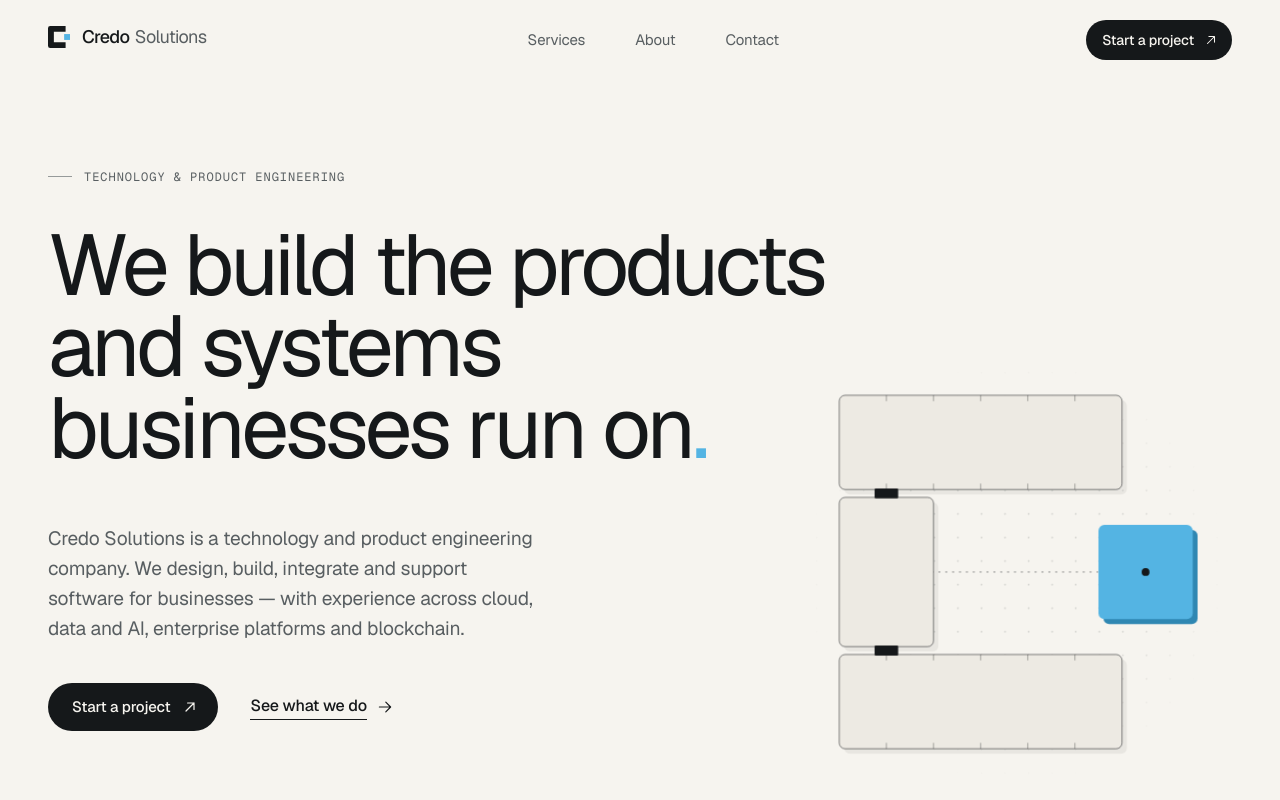
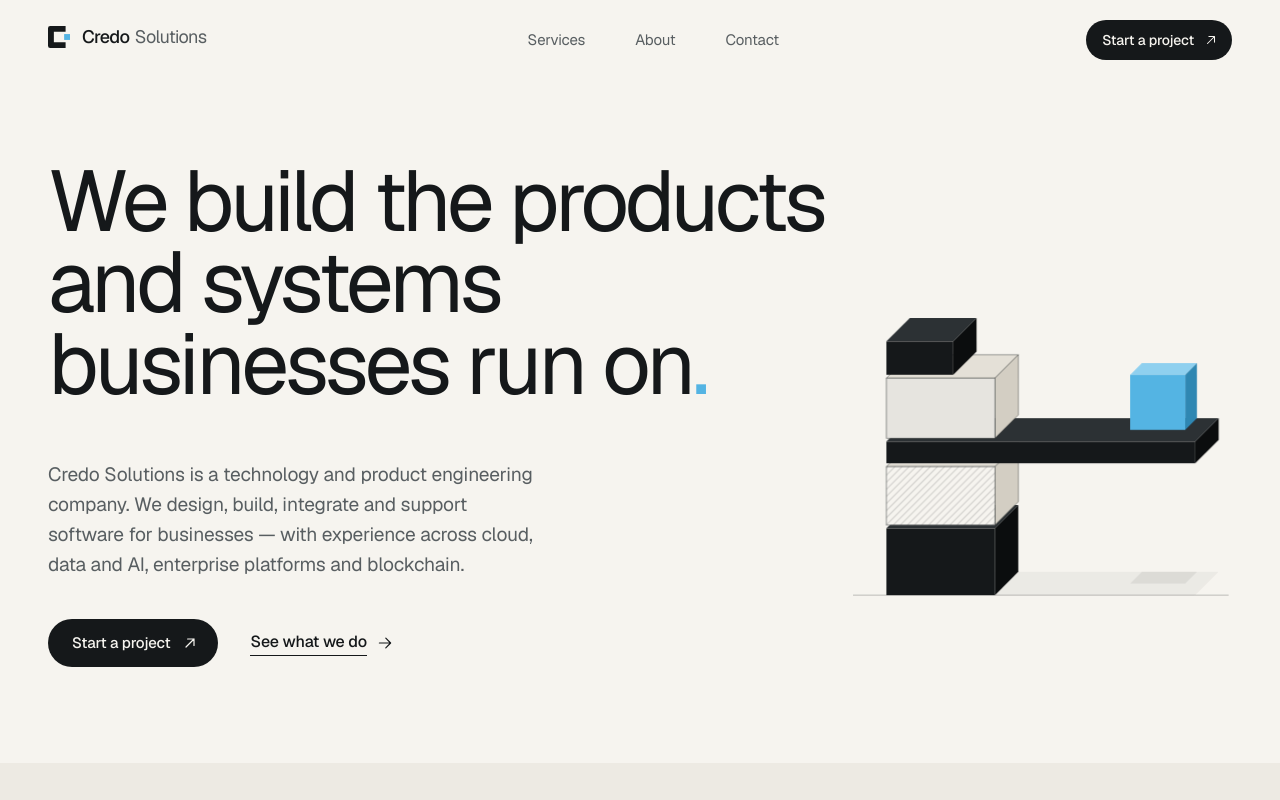
Before and after one commit to Banxxgit/credo-solutions, a React (Vite) app: page / in a window 1280 px wide. Shown: the top 800 px of the page. Built offline with nearby package versions, Linux system fonts and the light colour scheme; the HTML template or start-up script is replaced by a standard one.

Commit message:
Refine Credo hero presentation

```diff
--- a/src/components/CredoSystem.jsx
+++ b/src/components/CredoSystem.jsx
@@ -1,61 +1,58 @@
 import { useEffect, useRef, useState } from 'react';
 
 /**
- * Hero figure: the Credo mark drawn as a working system.
+ * Hero figure — "the cantilever".
  *
- * Same geometry as CredoMark (30-unit grid, 8-unit stroke) at 12×:
- *   top arm  — Applications
- *   spine    — Integration: APIs, data & AI (joins the arms)
- *   base     — Cloud infrastructure
- *   module   — the product: docked in the opening, reaching past it
+ * What Credo does, not who Credo is: a product carried out into open
+ * space by an engineered system. Drawn in oblique projection.
  *
- * Motion (CSS only, see index.css "Hero system"):
- *   entrance — base, spine, then top arm assemble; the product docks.
- *   idle     — every 7s a signal leaves applications and infrastructure,
- *              meets in the spine and arrives at the product together.
- *   hover    — pieces part slightly (exploded view) to show the joints.
- * Reduced motion shows the assembled, resting state only.
+ *   core     strata of different materials — separate capabilities —
+ *            assembled into one load-bearing mass
+ *   slab     anchored inside the core, reaching out over open space
+ *   product  the only colour, carried at the slab's tip
+ *
+ * Choreography (CSS, index.css "Hero figure"):
+ *   1. the parts lie scattered; the lower strata move in and seat
+ *   2. the slab extends out of the core
+ *   3. the upper strata seat on it, locking it in
+ *   4. the product emerges from the core and travels to the tip
+ *   5. the slab takes the load, flexes once and holds
+ * Idle, once every 14s: a stratum re-seats (the system is maintained while it
+ * runs) and the product registers it. Otherwise still.
+ * Reduced motion shows the resolved state. Ink uses currentColor.
  */
 
-const K = 12; // scale from the 30-unit logo grid
-const O = 40; // outer margin
-const u = (n) => O + n * K; // logo units → figure units
-const STROKE = 8 * K; // 96
-const J = 8; // joint gap between pieces
+const D = 28; // depth of the oblique projection (up and to the right)
+const GROUND = 380;
+const CORE = { x0: 70, x1: 200 };
+const SLAB = { y0: 196, y1: 222, x1: 440 };
+const PRODUCT = { x: 348, s: 66, d: 14 };
+const EMERGE_FROM = 214; // product starts at the core's face
 
-const spineX = u(4); // centre line of the spine
-const meetY = u(15); // centre line of the product
-const productX = u(22);
+// Strata, bottom to top. `x1` lets the top block step in.
+// `from` is where each part lies before assembly: [x, y, rotation].
+const STRATA = [
+  { id: 's1', y0: 300, y1: GROUND, m: 'solid', from: [-34, 0, 0], i: 0 },
+  { id: 's2', y0: 226, y1: 296, m: 'hatch', from: [96, 40, -7], i: 1, reseat: true },
+  { id: 's3', y0: 120, y1: 192, m: 'tint', from: [150, 30, 5], i: 3 },
+  { id: 's4', y0: 76, y1: 116, m: 'solid', from: [250, 150, -9], i: 4, x1: 150 },
+];
 
-// Signal paths — equal length, so both arrive at the product together.
-const fromApps = `M${u(23)} ${u(4)}H${spineX}V${meetY}H${productX}`;
-const fromInfra = `M${u(23)} ${u(26)}H${spineX}V${meetY}H${productX}`;
+const pts = (...p) => p.map(([x, y]) => `${x},${y}`).join(' ');
 
-const rr = (x0, y0, w, h, r = 6) =>
-  `M${x0 + r} ${y0}h${w - 2 * r}a${r} ${r} 0 0 1 ${r} ${r}v${h - 2 * r}a${r} ${r} 0 0 1 -${r} ${r}h-${w - 2 * r}a${r} ${r} 0 0 1 -${r} -${r}v-${h - 2 * r}a${r} ${r} 0 0 1 ${r} -${r}Z`;
-
-/** Ruler ticks every 4 logo units along a horizontal arm. */
-function ArmTicks({ top, to }) {
-  const lines = [];
-  for (let n = 4; n < to; n += 4) {
-    const px = u(n);
-    lines.push(<line key={`t${n}`} x1={px} y1={top} x2={px} y2={top + 6} />);
-    lines.push(<line key={`b${n}`} x1={px} y1={top + STROKE - 6} x2={px} y2={top + STROKE} />);
-  }
+/** Front, top and right faces of an oblique box. */
+function Box({ x0, x1, y0, y1, d = D, m }) {
+  const front = { solid: 'currentColor', hatch: 'url(#em-hatch)', tint: 'var(--em-tint)' }[m];
+  const top = m === 'solid' ? 'var(--em-solid-top)' : 'var(--em-light-top)';
+  const side = m === 'solid' ? 'var(--em-solid-side)' : 'var(--em-light-side)';
+  const line = m === 'solid' ? 'none' : 'currentColor';
   return (
-    <g stroke="#15181A" strokeOpacity="0.35" strokeWidth="1">
-      {lines}
-    </g>
-  );
-}
-
-function Piece({ d, className, children }) {
-  return (
-    <g className={className}>
-      <path d={d} transform="translate(5 5)" fill="#15181A" fillOpacity="0.06" />
-      <path d={d} fill="#EDEAE3" stroke="#15181A" strokeOpacity="0.55" strokeWidth="1" />
-      {children}
-    </g>
+    <>
+      <polygon points={pts([x0, y0], [x0 + d, y0 - d], [x1 + d, y0 - d], [x1, y0])} fill={top} stroke={line} strokeOpacity="0.45" strokeLinejoin="round" />
+      <polygon points={pts([x1, y0], [x1 + d, y0 - d], [x1 + d, y1 - d], [x1, y1])} fill={side} stroke={line} strokeOpacity="0.45" strokeLinejoin="round" />
+      {m !== 'solid' && <rect x={x0} y={y0} width={x1 - x0} height={y1 - y0} fill="var(--em-paper)" />}
+      <rect x={x0} y={y0} width={x1 - x0} height={y1 - y0} fill={front} stroke={line} strokeOpacity="0.5" />
+    </>
   );
 }
 
@@ -63,7 +60,7 @@ export default function CredoSystem({ className = '' }) {
   const ref = useRef(null);
   const [paused, setPaused] = useState(false);
 
-  // Pause the idle loop while the figure is off screen.
+  // Pause the idle event while the figure is off screen.
   useEffect(() => {
     const node = ref.current;
     if (!node || !('IntersectionObserver' in window)) return undefined;
@@ -72,108 +69,73 @@ export default function CredoSystem({ className = '' }) {
     return () => io.disconnect();
   }, []);
 
-  const label = 'cs-label font-mono text-[11px] uppercase tracking-[0.08em]';
-  const size = 30 * K + 2 * O;
+  const p = { x0: PRODUCT.x + PRODUCT.d, y1: SLAB.y0 - PRODUCT.d };
+  const strata = (filter) =>
+    STRATA.filter(filter).map((s) => (
+      <g
+        key={s.id}
+        className="em-stratum"
+        style={{ '--fx': `${s.from[0]}px`, '--fy': `${s.from[1]}px`, '--fr': `${s.from[2]}deg`, '--i': s.i }}
+      >
+        <g className={s.reseat ? 'em-reseat' : undefined}>
+          <Box x0={CORE.x0} x1={s.x1 ?? CORE.x1} y0={s.y0} y1={s.y1} m={s.m} />
+        </g>
+      </g>
+    ));
 
   return (
     <svg
       ref={ref}
-      viewBox={`0 0 ${size} ${size}`}
-      className={`cs h-auto w-full overflow-visible ${className}`}
+      viewBox="24 36 460 352"
+      className={`em h-auto w-full overflow-visible text-ink ${className}`}
       data-paused={paused || undefined}
       role="img"
-      aria-label="The Credo mark drawn as a system: applications, an integration layer for data and AI, and cloud infrastructure join to support a product."
+      aria-label="A cantilevered structure: a core assembled from different layers holds a slab that reaches out over open space, carrying a blue product at its tip."
     >
       <defs>
-        <pattern id="cs-dots" width="24" height="24" patternUnits="userSpaceOnUse" x={O} y={O}>
-          <circle cx="0.75" cy="0.75" r="0.9" fill="#15181A" fillOpacity="0.16" />
+        <pattern id="em-hatch" width="6" height="6" patternUnits="userSpaceOnUse" patternTransform="rotate(45)">
+          <line x1="0" y1="0" x2="0" y2="6" stroke="currentColor" strokeOpacity="0.42" />
         </pattern>
-        <radialGradient id="cs-fade">
-          <stop offset="0.55" stopColor="#fff" />
-          <stop offset="1" stopColor="#fff" stopOpacity="0" />
-        </radialGradient>
-        <mask id="cs-mask">
-          <rect width="100%" height="100%" fill="url(#cs-fade)" />
-        </mask>
       </defs>
 
-      {/* engineering grid */}
-      <rect className="cs-grid" width="100%" height="100%" fill="url(#cs-dots)" mask="url(#cs-mask)" />
+      {/* ground */}
+      <line className="em-ground" x1="30" y1={GROUND} x2="480" y2={GROUND} stroke="currentColor" strokeOpacity="0.3" pathLength="1" />
 
-      {/* channels — the signal's route, always visible */}
-      <g className="cs-channel" fill="none" stroke="#15181A" strokeOpacity="0.28" strokeWidth="1" strokeDasharray="2 5">
-        <path d={fromApps} />
-        <path d={fromInfra} />
+      {/* cast shadow of the slab and product on the ground plane */}
+      <g className="em-cast" fill="currentColor">
+        <polygon points={pts([CORE.x1, GROUND], [CORE.x1 + D, GROUND - D], [SLAB.x1 + D, GROUND - D], [SLAB.x1, GROUND])} fillOpacity="0.045" />
+        <polygon
+          points={pts([p.x0, GROUND], [p.x0 + PRODUCT.d, GROUND - PRODUCT.d], [p.x0 + PRODUCT.s + PRODUCT.d, GROUND - PRODUCT.d], [p.x0 + PRODUCT.s, GROUND])}
+          fillOpacity="0.07"
+          transform={`translate(0 ${-PRODUCT.d})`}
+        />
       </g>
 
-      {/* base — cloud infrastructure */}
-      <g className="cs-x-base">
-        <Piece className="cs-base" d={rr(u(0), u(22), u(24) - O, STROKE)}>
-          <ArmTicks top={u(22)} to={24} />
-        </Piece>
-        <text x={u(0) + 22} y={u(26) + 4} className={`${label} fill-ink-muted`}>
-          Cloud infrastructure
-        </text>
+      {/* lower strata */}
+      {strata((s) => s.i < 2)}
+
+      {/* the slab — and what it carries — flexes about the core's edge */}
+      <g className="em-flex">
+        <g className="em-slab">
+          <Box x0={CORE.x0} x1={SLAB.x1} y0={SLAB.y0} y1={SLAB.y1} m="solid" />
+        </g>
+        <g className="em-product" style={{ '--emerge': `${EMERGE_FROM - PRODUCT.x}px` }}>
+          <g className="em-respond">
+            <polygon
+              points={pts([p.x0, p.y1 - PRODUCT.s], [p.x0 + PRODUCT.d, p.y1 - PRODUCT.s - PRODUCT.d], [p.x0 + PRODUCT.s + PRODUCT.d, p.y1 - PRODUCT.s - PRODUCT.d], [p.x0 + PRODUCT.s, p.y1 - PRODUCT.s])}
+              fill="#8FD0EF"
+            />
+            <polygon
+              points={pts([p.x0 + PRODUCT.s, p.y1 - PRODUCT.s], [p.x0 + PRODUCT.s + PRODUCT.d, p.y1 - PRODUCT.s - PRODUCT.d], [p.x0 + PRODUCT.s + PRODUCT.d, p.y1 - PRODUCT.d], [p.x0 + PRODUCT.s, p.y1])}
+              fill="#2F87B2"
+            />
+            <rect x={p.x0} y={p.y1 - PRODUCT.s} width={PRODUCT.s} height={PRODUCT.s} fill="#54B4E3" />
+          </g>
+        </g>
       </g>
 
-      {/* spine — integration, data & AI */}
-      <g className="cs-x-spine">
-        <Piece className="cs-spine" d={rr(u(0), u(8) + J, STROKE, u(22) - u(8) - 2 * J)} />
-        <text
-          x={spineX + 4}
-          y={meetY}
-          transform={`rotate(-90 ${spineX + 4} ${meetY})`}
-          textAnchor="middle"
-          className={`${label} fill-ink-muted`}
-        >
-          APIs · Data · AI
-        </text>
-      </g>
-
-      {/* top arm — applications */}
-      <g className="cs-x-top">
-        <Piece className="cs-top" d={rr(u(0), u(0), u(24) - O, STROKE)}>
-          <ArmTicks top={u(0)} to={24} />
-        </Piece>
-        <text x={u(0) + 22} y={u(4) + 4} className={`${label} fill-ink-muted`}>
-          Applications
-        </text>
-      </g>
-
-      {/* joints */}
-      <g className="cs-pins" fill="#15181A">
-        <rect x={spineX - 12} y={u(8) - 1} width="24" height={J + 2} rx="1" />
-        <rect x={spineX - 12} y={u(22) - J - 1} width="24" height={J + 2} rx="1" />
-      </g>
-
-      {/* signals */}
-      <g fill="none" stroke="#54B4E3" strokeWidth="3" strokeLinecap="round">
-        <path className="cs-signal" d={fromApps} pathLength="100" />
-        <path className="cs-signal" d={fromInfra} pathLength="100" />
-      </g>
-
-      {/* product */}
-      <g className="cs-x-product">
-        <g className="cs-product">
-          <rect x={productX + 5} y={u(11) + 5} width={STROKE} height={STROKE} rx="6" fill="#2F87B2" />
-          <rect x={productX} y={u(11)} width={STROKE} height={STROKE} rx="6" fill="#54B4E3" />
-          <rect
-            className="cs-ring"
-            x={productX}
-            y={u(11)}
-            width={STROKE}
-            height={STROKE}
-            rx="6"
-            fill="none"
-            stroke="#54B4E3"
-            strokeWidth="1.5"
-          />
-          <circle cx={productX + STROKE / 2} cy={meetY} r="4" fill="#15181A" />
-        </g>
-        <text x={u(30)} y={u(11) - 14} textAnchor="end" className={`${label} fill-credo-deep`}>
-          Your product
-        </text>
-      </g>
+      {/* upper strata lock the slab in */}
+      {strata((s) => s.i >= 2)}
     </svg>
   );
 }
--- a/src/content/site.js
+++ b/src/content/site.js
@@ -17,7 +17,6 @@ export const nav = [
 ];
 
 export const positioning = {
-  eyebrow: 'Technology & product engineering',
   headline: 'We build the products and systems businesses run on',
   summary:
     'Credo Solutions is a technology and product engineering company. We design, build, integrate and support software for businesses — with experience across cloud, data and AI, enterprise platforms and blockchain.',
--- a/src/index.css
+++ b/src/index.css
@@ -105,93 +105,114 @@
   animation-delay: var(--enter-delay, 0ms);
 }
 
-/* Hero system (CredoSystem.jsx) -------------------------------------- */
-/* Entrance: grid → base → spine → top arm → joints/labels → product docks.
-   Idle: a 7s cycle in which two signals travel to the product. */
+/* Hero figure (CredoSystem.jsx) — "the cantilever" ---------------------
+   0.0–0.8s  ground draws
+   0.1–0.5s  all parts appear, scattered
+   0.5–1.9s  lower strata move in and seat
+   1.3–2.2s  the slab extends out of the core
+   2.0–3.0s  upper strata seat on it, locking it in
+   3.0–4.4s  the product emerges from the core and travels to the tip
+   4.4s      the slab takes the load, flexes once, holds
+   Idle, once every 14s: one stratum re-seats; the product registers it. */
 
-@keyframes cs-fade {
+.em {
+  --em-paper: #F6F4EF;
+  --em-tint: rgba(21, 24, 26, 0.07);
+  --em-solid-top: #2C3134;
+  --em-solid-side: #0B0D0E;
+  --em-light-top: #E4E0D7;
+  --em-light-side: #D3CEC3;
+}
+
+@keyframes em-draw {
+  from { stroke-dashoffset: 1; }
+  to   { stroke-dashoffset: 0; }
+}
+
+@keyframes em-appear {
   from { opacity: 0; }
   to   { opacity: 1; }
 }
 
-@keyframes cs-grow-x {
-  from { transform: scaleX(0); }
+@keyframes em-seat {
+  from { transform: translate3d(var(--fx), var(--fy), 0) rotate(var(--fr)); }
   to   { transform: none; }
 }
 
-@keyframes cs-grow-y {
-  from { transform: scaleY(0); }
+@keyframes em-extend {
+  from { transform: scaleX(0.08); }
   to   { transform: none; }
 }
 
-@keyframes cs-dock {
-  from { opacity: 0; transform: translate3d(56px, 0, 0); }
-  50%  { opacity: 1; }
-  to   { opacity: 1; transform: none; }
+@keyframes em-emerge {
+  0%   { opacity: 0; transform: translate3d(var(--emerge), 0, 0); }
+  12%  { opacity: 1; }
+  100% { opacity: 1; transform: none; }
 }
 
-@keyframes cs-signal {
-  0%       { stroke-dashoffset: 9; opacity: 0; }
-  2%       { opacity: 1; }
-  30%      { stroke-dashoffset: -91; opacity: 1; }
-  33%, 100% { stroke-dashoffset: -91; opacity: 0; }
+@keyframes em-take-load {
+  0%, 100% { transform: none; }
+  30%      { transform: rotate(0.6deg); }
+  62%      { transform: rotate(-0.1deg); }
 }
 
-@keyframes cs-ring {
-  0%, 29%  { opacity: 0; transform: none; }
-  31%      { opacity: 0.9; transform: none; }
-  52%, 100% { opacity: 0; transform: scale(1.5); }
+@keyframes em-reseat-idle {
+  0%, 100%  { transform: none; }
+  4%, 7%    { transform: translate3d(14px, 0, 0); }
+  12%       { transform: none; }
 }
 
-.cs-grid    { animation: cs-fade 1200ms ease both; }
-.cs-base,
-.cs-top     { transform-box: fill-box; transform-origin: left center; }
-.cs-base    { animation: cs-grow-x 900ms cubic-bezier(0.65, 0, 0.35, 1) 150ms both; }
-.cs-spine   { transform-box: fill-box; transform-origin: center bottom;
-              animation: cs-grow-y 700ms cubic-bezier(0.65, 0, 0.35, 1) 600ms both; }
-.cs-top     { animation: cs-grow-x 900ms cubic-bezier(0.65, 0, 0.35, 1) 850ms both; }
-.cs-pins    { animation: cs-fade 400ms ease 1350ms both; }
-.cs-label   { animation: cs-fade 700ms ease 1450ms both; }
-.cs-product { animation: cs-dock 1000ms cubic-bezier(0.22, 1, 0.36, 1) 1550ms both; }
-.cs-channel { animation: cs-fade 800ms ease 2100ms both; }
-
-.cs-signal {
-  stroke-dasharray: 9 200;
-  stroke-dashoffset: 9;
-  opacity: 0;
-  animation: cs-signal 7s cubic-bezier(0.45, 0, 0.25, 1) 2400ms infinite;
+@keyframes em-respond-idle {
+  0%, 12%, 100% { transform: none; }
+  14%           { transform: translate3d(0, -4px, 0); }
+  18%           { transform: none; }
 }
 
-.cs-ring {
+.em-ground {
+  stroke-dasharray: 1;
+  animation: em-draw 800ms cubic-bezier(0.65, 0, 0.35, 1) both;
+}
+
+/* All parts appear together, scattered; then each moves into place. */
+.em-stratum {
   transform-box: fill-box;
   transform-origin: center;
-  opacity: 0;
-  animation: cs-ring 7s cubic-bezier(0.22, 1, 0.36, 1) 2400ms infinite;
+  animation:
+    em-appear 500ms ease calc(100ms + var(--i) * 50ms) both,
+    em-seat 950ms cubic-bezier(0.65, 0, 0.35, 1) calc(500ms + var(--i) * 400ms) both;
 }
 
-.cs[data-paused] .cs-signal,
-.cs[data-paused] .cs-ring {
-  animation-play-state: paused;
+.em-cast {
+  animation: em-appear 900ms ease 3600ms both;
 }
 
-/* Labels are too small to read on phones; the figure stands on its own there. */
-@media (max-width: 639px) {
-  .cs text { display: none; }
+.em-slab {
+  transform-box: fill-box;
+  transform-origin: left center;
+  animation: em-extend 900ms cubic-bezier(0.65, 0, 0.35, 1) 1300ms both;
 }
 
-/* Hover (pointer devices): the pieces part slightly to show the joints. */
-.cs-x-top,
-.cs-x-base,
-.cs-x-spine,
-.cs-x-product {
-  transition: transform 700ms cubic-bezier(0.22, 1, 0.36, 1);
+.em-flex {
+  transform-box: view-box;
+  transform-origin: 200px 209px;
+  animation: em-take-load 900ms cubic-bezier(0.22, 1, 0.36, 1) 4400ms both;
 }
 
-@media (hover: hover) {
-  .cs:hover .cs-x-top     { transform: translate(0, -6px); }
-  .cs:hover .cs-x-base    { transform: translate(0, 6px); }
-  .cs:hover .cs-x-spine   { transform: translate(-6px, 0); }
-  .cs:hover .cs-x-product { transform: translate(8px, 0); }
+.em-product {
+  animation: em-emerge 1400ms cubic-bezier(0.65, 0, 0.35, 1) 3000ms both;
+}
+
+.em-reseat {
+  animation: em-reseat-idle 14s cubic-bezier(0.65, 0, 0.35, 1) 9000ms infinite;
+}
+
+.em-respond {
+  animation: em-respond-idle 14s cubic-bezier(0.22, 1, 0.36, 1) 9000ms infinite;
+}
+
+.em[data-paused] .em-reseat,
+.em[data-paused] .em-respond {
+  animation-play-state: paused;
 }
 
 html[data-motion='reduce'] *,
@@ -208,7 +229,3 @@ html[data-motion='reduce'] .reveal {
   opacity: 1;
   transform: none;
 }
-
-html[data-motion='reduce'] .cs:hover [class*='cs-x-'] {
-  transform: none;
-}
--- a/src/pages/HomePage.jsx
+++ b/src/pages/HomePage.jsx
@@ -17,10 +17,8 @@ function Hero() {
   return (
     <section className="relative overflow-hidden pb-16 pt-10 md:pb-24 md:pt-16 lg:pt-20">
       <Container>
-        <p className="eyebrow enter">{positioning.eyebrow}</p>
-
         <h1
-          className="enter mt-8 text-[clamp(2.625rem,6.7vw,7.25rem)] font-normal max-md:[text-wrap:pretty] leading-[0.95] tracking-[-0.045em] md:mt-10 md:max-w-[17ch]"
+          className="enter text-[clamp(2.625rem,6.7vw,7.25rem)] font-normal max-md:[text-wrap:pretty] leading-[0.95] tracking-[-0.045em] md:max-w-[17ch]"
           style={{ '--enter-delay': '80ms' }}
         >
           {positioning.headline}
@@ -37,13 +35,10 @@ function Hero() {
           </div>
 
           <figure
-            className="enter mx-auto w-full max-w-[19rem] sm:max-w-[24rem] lg:col-span-5 lg:col-start-8 lg:-mt-40 lg:mr-0 lg:max-w-[27rem]"
+            className="enter mx-auto w-full max-w-[17rem] sm:max-w-[22rem] lg:col-span-5 lg:col-start-8 lg:-mt-36 lg:mr-0 lg:max-w-[24rem]"
             style={{ '--enter-delay': '120ms' }}
           >
             <CredoSystem />
-            <figcaption className="mt-5 font-mono text-[0.6875rem] uppercase leading-relaxed tracking-[0.06em] text-ink-muted">
-              Fig. 1 — Applications, integration and infrastructure, working as one product.
-            </figcaption>
           </figure>
         </div>
 
```
Also changed, not shown: index.html (+7 -0 lines).
